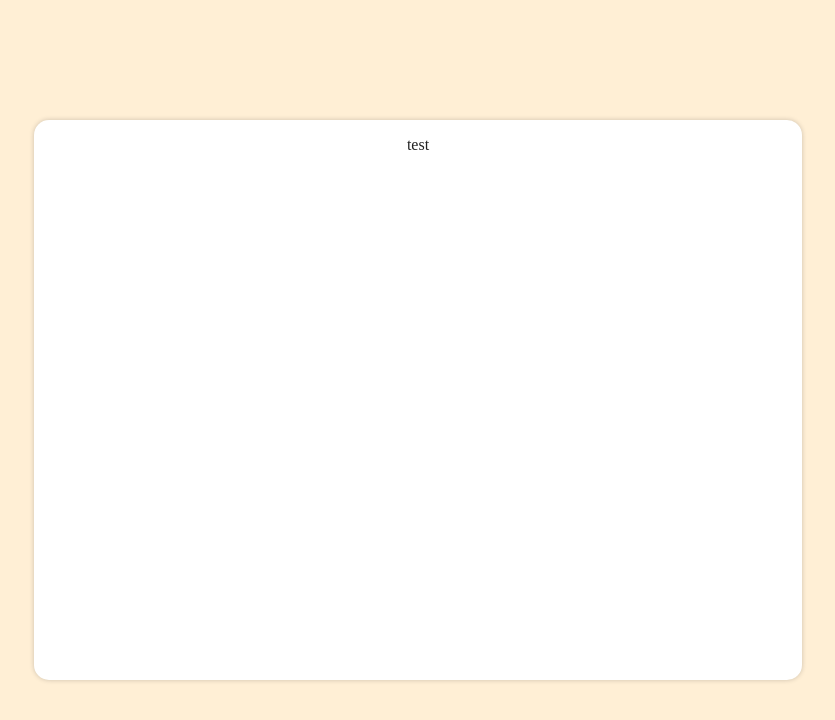
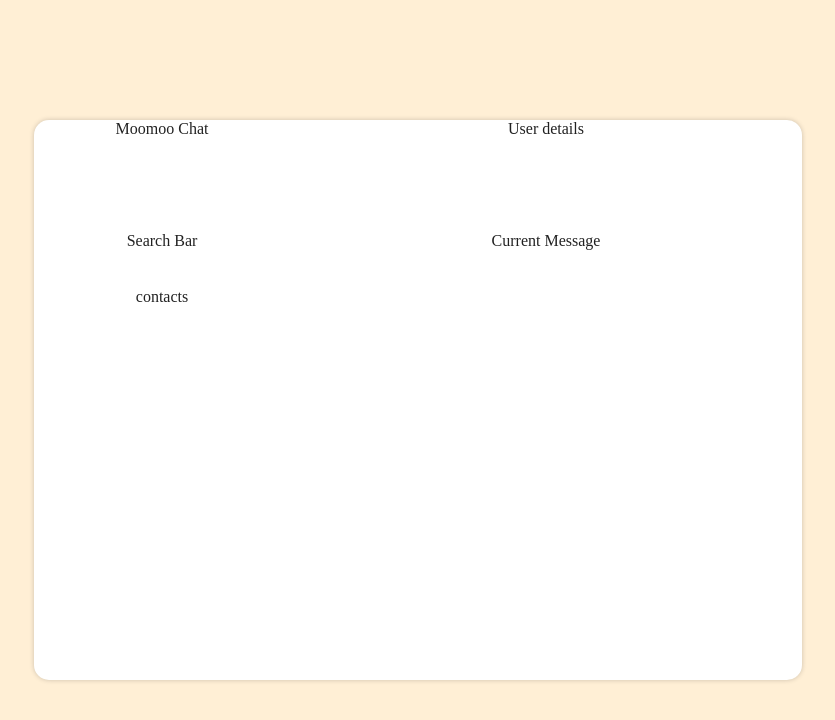
Before and after one commit to JeryllT/MooMooChat, a React (Create React App) app in the folder client/: page / in a window 1280 px wide. Shown: the top 720 px of the page, without its empty margins (222-1057 px from the left). Built offline with nearby package versions, Linux system fonts and the light colour scheme.

Commit message:
Gridlines added to segment chat interface

```diff
--- a/client/src/pages/Chat.js
+++ b/client/src/pages/Chat.js
@@ -1,15 +1,26 @@
 import ChatStyles from '../styles/Chat.module.css';
 import Card from '@mui/material/Card';
-import CardContent from '@mui/material/CardContent';
 
 const Chat = () => {
 
     return (
             <div className={ChatStyles['grid-container']}>
                 <Card className={ChatStyles['chat-container']}>
-                    <CardContent>
-                        test
-                    </CardContent>
+                    <div className={ChatStyles['header-left']}>
+                        Moomoo Chat
+                    </div>
+                    <div className={ChatStyles['searchbar']}>
+                        Search Bar
+                    </div>
+                    <div className={ChatStyles['contacts']}>
+                        contacts
+                    </div>
+                    <div className={ChatStyles['header-right']}>
+                        User details
+                    </div>
+                    <div className={ChatStyles['chat']}>
+                        Current Message
+                    </div>
                 </Card>
             </div>
     )
--- a/client/src/styles/Chat.module.css
+++ b/client/src/styles/Chat.module.css
@@ -2,13 +2,47 @@
     display: grid;
     grid-template-columns: 20vw 60vw 20vw;
     grid-template-rows: 15vh 70vh 15vh;
-
 }
 
 .chat-container {
+    display: grid;
+    grid-template-columns: repeat(3, 1fr);
+    grid-template-rows: repeat(10, 1fr);
+    grid-template-areas:
+        "headerleft headerRight headerRight"
+        "headerleft headerRight headerRight"
+        "searchbar chat chat"
+        "contacts chat chat"
+        "contacts chat chat"
+        "contacts chat chat"
+        "contacts chat chat"
+        "contacts chat chat"
+        "contacts chat chat"
+        "contacts chat chat";
     grid-column: 2 / 3;
     grid-row: 2 / 3;
-    height: 100%;
+    max-height: 70vh;
+    max-width: 60vw;
     border-radius: 15px;
     box-shadow: 0 0 5px 0 rgba(0, 0, 0, 0.2);
 }
+
+.header-left {
+    grid-area: headerleft;
+}
+
+.header-right {
+    grid-area: headerRight;
+}
+
+.searchbar {
+    grid-area: searchbar;
+}
+
+.contacts {
+    grid-area: contacts;
+}
+
+.chat {
+    grid-area: chat;
+}
```
